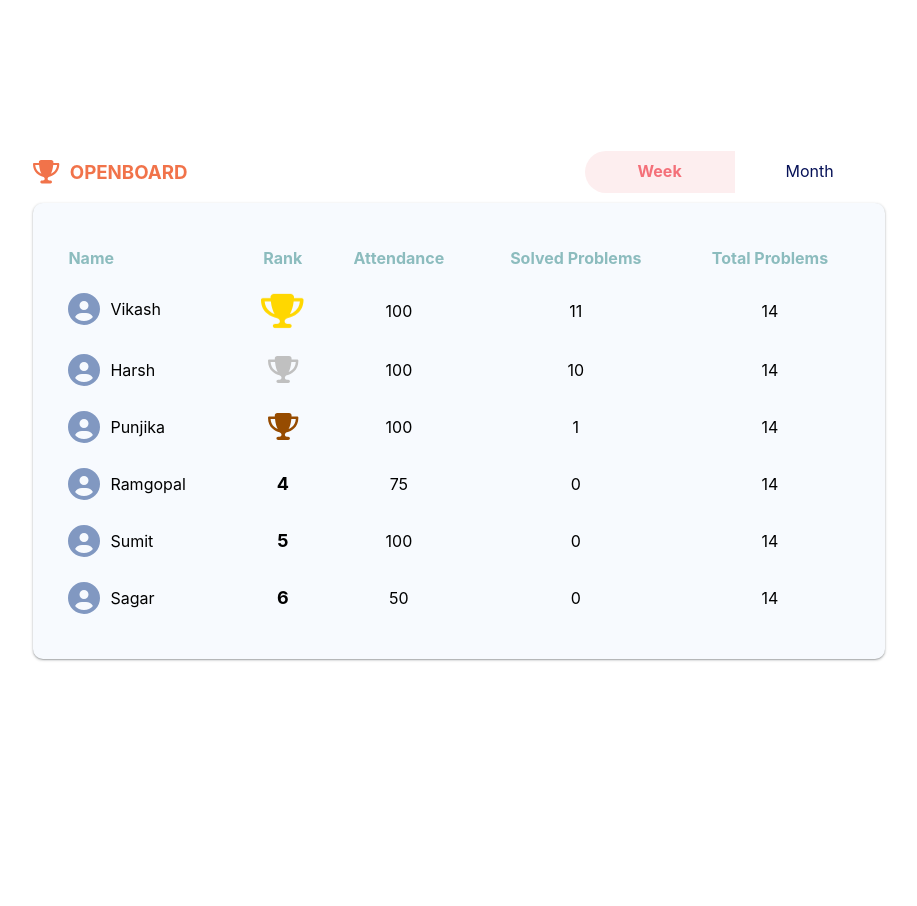
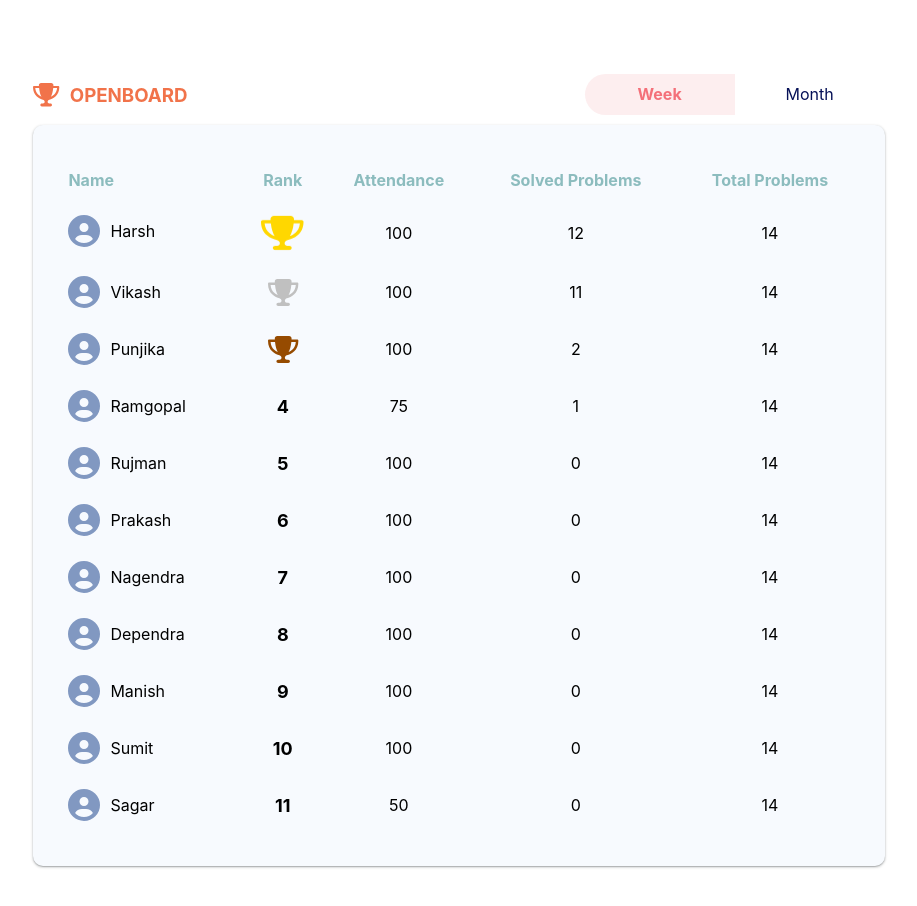
Before and after one commit to Anubhav311/openboard, a React app: page / in a window 1280 px wide. Shown: the top 906 px of the page, without its empty margins (181-1098 px from the left). Before the commit the page ends 800 px from the top, so only its background shows below. Built offline with nearby package versions, Linux system fonts and the light colour scheme.

Commit message:
updated score

```diff
--- a/src/App.tsx
+++ b/src/App.tsx
@@ -39,42 +39,74 @@ type MembersListProps = {
   }[]
 }
 
+const totalProblems = 14
+
 let membersList = [
   {
     name: 'Sagar',
     attendance: 50,
-    totalProblems: 14,
+    totalProblems: totalProblems,
     solvedProblems: 0,
   },
   {
     name: 'Vikash',
     attendance: 100,
-    totalProblems: 14,
+    totalProblems: totalProblems,
     solvedProblems: 11,
   },
   {
     name: 'Harsh',
     attendance: 100,
-    totalProblems: 14,
-    solvedProblems: 10,
+    totalProblems: totalProblems,
+    solvedProblems: 12,
   },
   {
     name: 'Sumit',
     attendance: 100,
-    totalProblems: 14,
+    totalProblems: totalProblems,
     solvedProblems: 0,
   },
   {
     name: 'Ramgopal',
     attendance: 75,
-    totalProblems: 14,
-    solvedProblems: 0,
+    totalProblems: totalProblems,
+    solvedProblems: 1,
   },
   {
     name: 'Punjika',
     attendance: 100,
-    totalProblems: 14,
-    solvedProblems: 1,
+    totalProblems: totalProblems,
+    solvedProblems: 2,
+  },
+  {
+    name: 'Manish',
+    attendance: 100,
+    totalProblems: totalProblems,
+    solvedProblems: 0,
+  },
+  {
+    name: 'Dependra',
+    attendance: 100,
+    totalProblems: totalProblems,
+    solvedProblems: 0,
+  },
+  {
+    name: 'Nagendra',
+    attendance: 100,
+    totalProblems: totalProblems,
+    solvedProblems: 0,
+  },
+  {
+    name: 'Prakash',
+    attendance: 100,
+    totalProblems: totalProblems,
+    solvedProblems: 0,
+  },
+  {
+    name: 'Rujman',
+    attendance: 100,
+    totalProblems: totalProblems,
+    solvedProblems: 0,
   },
 ]
 
```
